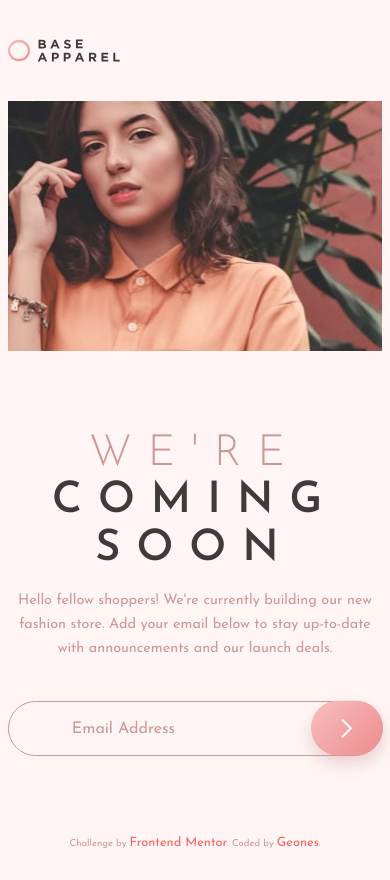
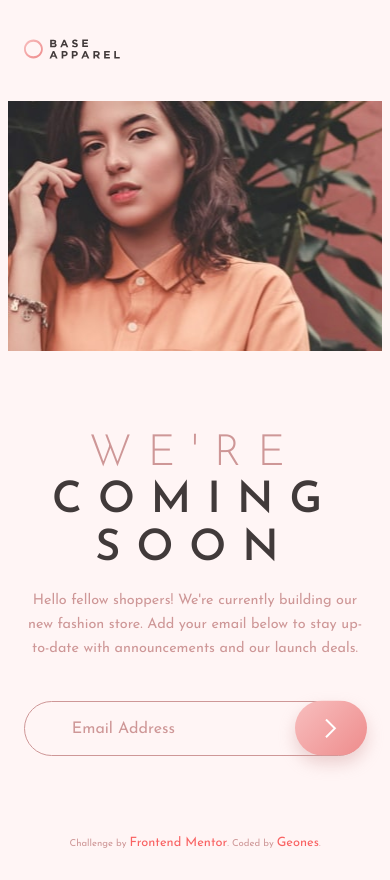
Before and after one commit to mr-geones/base-apparel-coming-soon-page, a plain HTML site: page index.html in a window 390 px wide. Drawn offline with Linux system fonts and the light colour scheme.

Commit message:
Add files via upload

```diff
--- a/style.css
+++ b/style.css
@@ -23,6 +23,8 @@
 
   --clr-gradient-2a: hsl(0, 80%, 86%);
   --clr-gradient-2b: hsl(0, 74%, 74%);
+
+  --margin: 1rem;
 }
 body {
   background-image: url("images/dark-gray-tile.png");
@@ -211,6 +213,7 @@ form input:focus {
     display: block;
     position: absolute;
     max-width: 7rem;
+    padding-left: 1rem;
   }
   h1,
   span {
@@ -222,6 +225,12 @@ form input:focus {
     line-height: 1.1em;
     padding-top: 25rem;
   }
+  h1,
+  p,
+  form {
+    margin-left: var(--margin);
+    margin-right: var(--margin);
+  }
   #submit {
     width: 4.5rem;
   }
@@ -231,6 +240,8 @@ form input:focus {
   .content {
     font-size: 0.9rem;
     line-height: 1.5rem;
+    margin-left: var(--margin);
+    margin-right: var(--margin);
   }
   .error,
   .thanks {
@@ -239,7 +250,7 @@ form input:focus {
   .error-icon {
     background-image: url("images/icon-error.svg");
     background-repeat: no-repeat;
-    background-position-x: 13rem;
+    background-position-x: 12rem;
   }
   .attribution {
     margin-top: 5rem;
```
